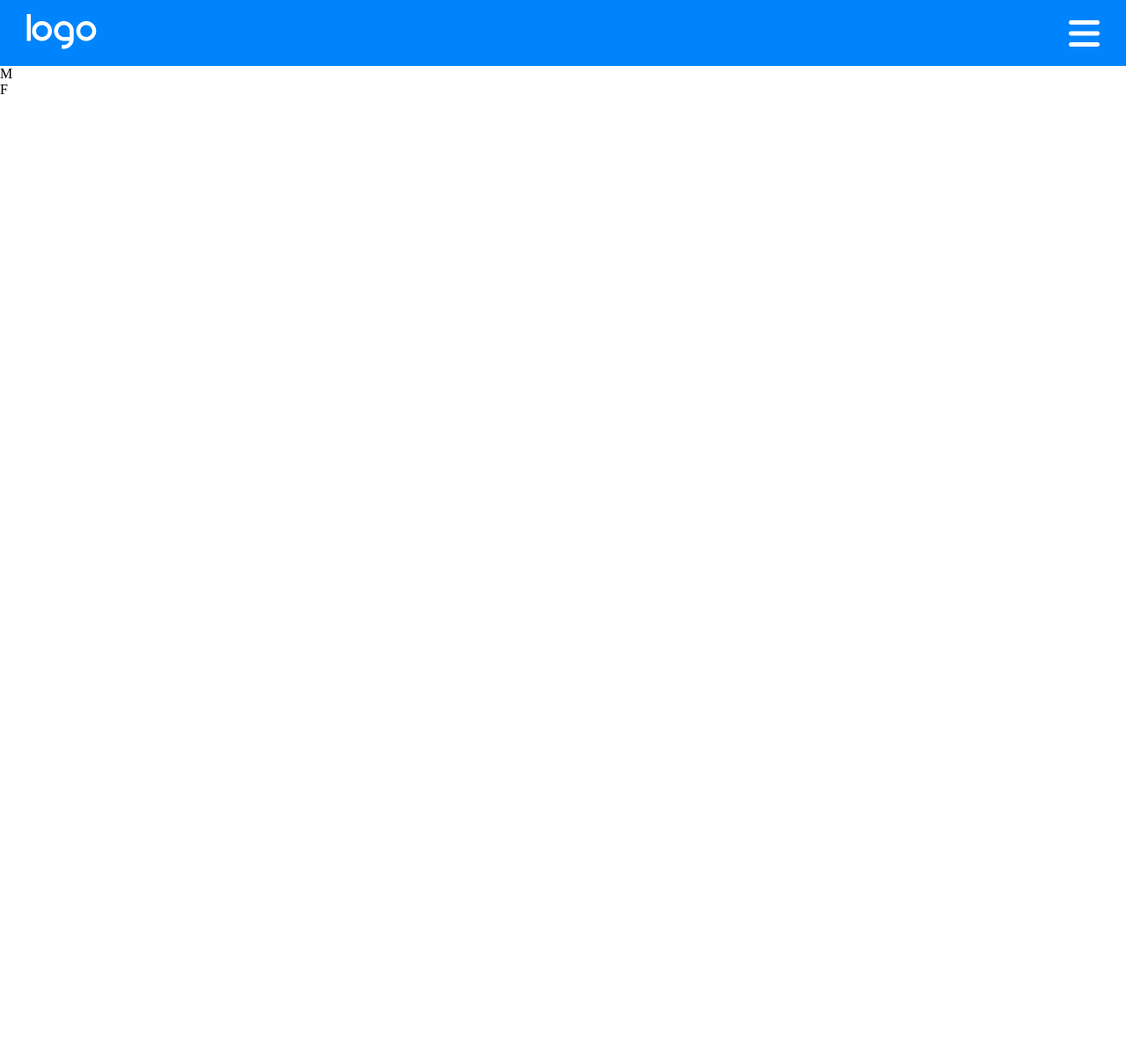
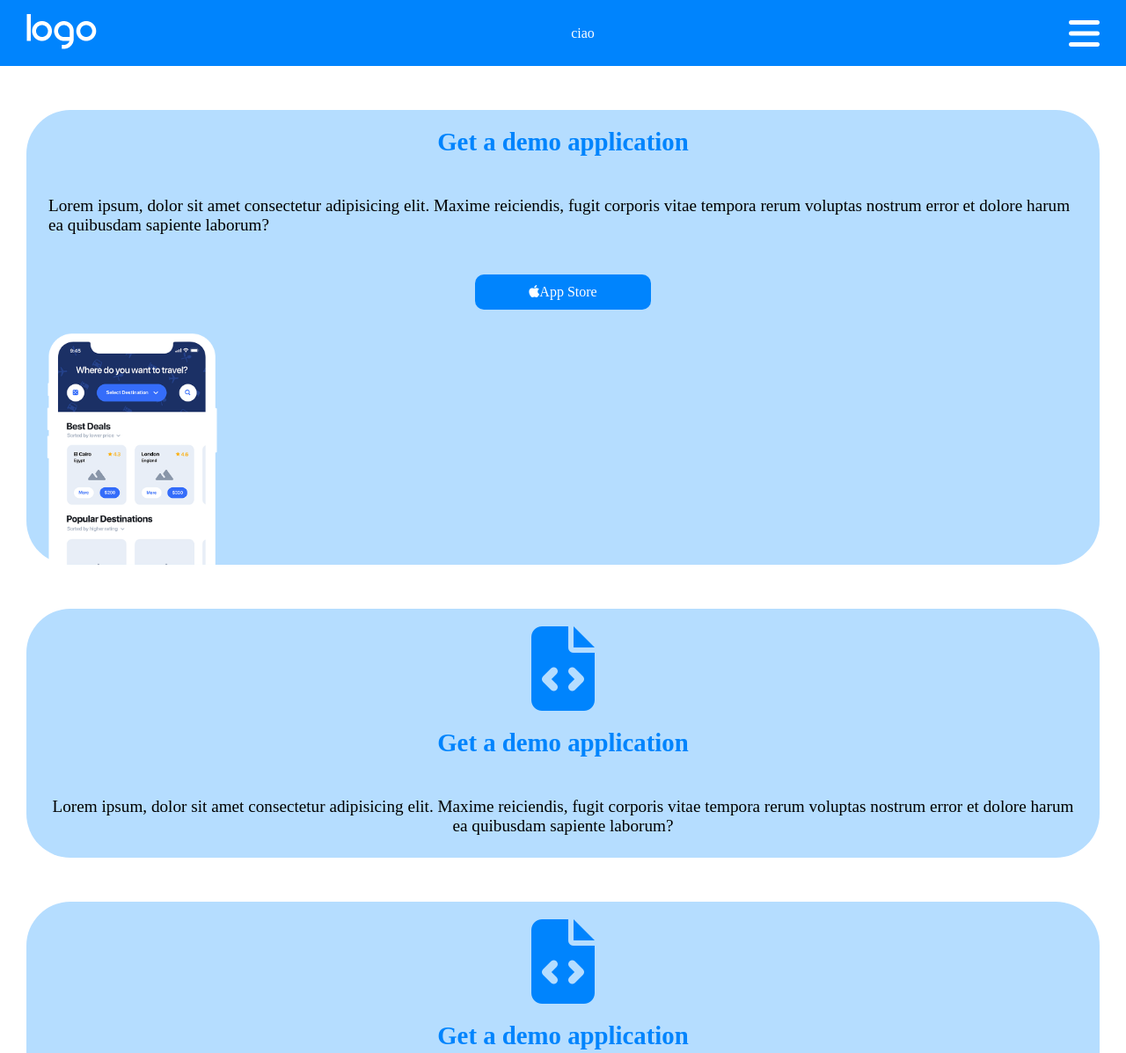
Before and after one commit to mikzanco/htmlcss-responsive-layout, a plain HTML site: page index.html in a window 1280 px wide. Shown: the top 1197 px of the page at 88% size. Before the commit the page ends 800 px from the top, so only its background shows below. Drawn offline with Linux system fonts and the light colour scheme.

Commit message:
add and fix first section

```diff
--- a/css/style.css
+++ b/css/style.css
@@ -14,6 +14,7 @@
   margin: 0 30px;
 }
 
+/* HEADER */
 
 header{
   background-color: #0084fd;
@@ -29,5 +30,108 @@ header .container{
 
 header .container .hamb i{
   font-size: 2.5rem;
+}
+
+header .container .nav{
+  justify-content: flex-end;
+}
+
+/* MAIN */
+
+/*/*/*/*/*/*/*  FIRST SECTION */*/*/*/*/*/*/
+
+section{
+  margin: 20px 0;
+}
+
+main section .container .box{
+  /* text-align: center; */
+  background-color: #b5ddff;
+  border-radius: 50px;
+  flex-direction: column;
+  margin: 50px auto;
+}
+
+main section .container .box h3{
+ color: #0084fd;
+ text-align: center;
+ margin: 20px 0;
+ font-size: 1.8rem;
+}
+
+main section .container .box p{
+  margin: 25px;
+  font-size: 1.2rem;
+ }
+
+
+
+main section .container .box .button{
+  background-color: #0084fd ;
+  width: 200px;
+  height: 40px;
+  border-radius: 10px;
   align-items: center;
+  justify-content: center;
+  margin: 20px auto;
 }
+
+main section .container .box .button a{
+  color: white;
+  text-decoration: none;
+  padding: 20px;
+}
+
+
+
+main section .container .box .img{
+  height: 270px;
+  width: 100%;
+}
+
+img{
+  justify-content: center;
+  height: 100%;
+}
+
+
+main section .container .box .big-s{
+  width: 100%;
+  justify-content: center;
+  margin-top: 20px;
+}
+
+main section .container .box .big-s i{
+  font-size: 6rem;
+  color: #0084fd;
+}
+
+main section .container .text{
+  text-align: center;
+}
+
+/////////*CLOSE SECTION */////////////
+
+
+
+
+
+
+/* FOOTER */
+
+footer{
+  background-color: #333333;
+  color: white;
+  height: 235px;
+}
+
+footer .container{
+  height: 100%;
+  align-items: center;
+  margin-top: 20px;
+}
+
+footer .container p{
+  margin: 20px 0 30px 0;
+
+}
--- a/index.html
+++ b/index.html
@@ -17,15 +17,62 @@
         <img src="img/logo.png" alt="logo">
       </div>
 
+
+      <div class="nav">
+        <nav>ciao</nav>
+      </div>
       <div class="hamb">
         <i class="fa-solid fa-bars"></i>
       </div>
     </div>
 
+  </header>
+  <main>
+
+    <section>
+      <div class="container">
+        <div class="box d-flex">
+          <h3>Get a demo application</h3>
+          <p>Lorem ipsum, dolor sit amet consectetur adipisicing elit. Maxime reiciendis, fugit corporis vitae tempora rerum voluptas nostrum error et dolore harum ea quibusdam sapiente laborum?</p>
+          <div class="button d-flex">
+            <a href="#"><i class="fa-brands fa-apple"></i>App Store</a>
+          </div>
+          <div class="img">
+            <img src="img/phone.png" alt="phone">
+          </div>
+
+        </div>
+        <div class="box text d-flex">
+          <div class="big-s d-flex"><i class="fa-solid fa-file-code big"></i></div>
+          <h3>Get a demo application</h3>
+          <p>Lorem ipsum, dolor sit amet consectetur adipisicing elit. Maxime reiciendis, fugit corporis vitae tempora rerum voluptas nostrum error et dolore harum ea quibusdam sapiente laborum?</p>
+        </div>
+        <div class="box text d-flex">
+          <div class="big-s d-flex"><i class="fa-solid fa-file-code big"></i></div>
+          <h3>Get a demo application</h3>
+          <p>Lorem ipsum, dolor sit amet consectetur adipisicing elit. Maxime reiciendis, fugit corporis vitae tempora rerum voluptas nostrum error et dolore harum ea quibusdam sapiente laborum?</p>
+        </div>
+        <div class="box text d-flex">
+          <div class="big-s d-flex"><i class="fa-solid fa-file-code big"></i></div>
+          <h3>Get a demo application</h3>
+          <p>Lorem ipsum, dolor sit amet consectetur adipisicing elit. Maxime reiciendis, fugit corporis vitae tempora rerum voluptas nostrum error et dolore harum ea quibusdam sapiente laborum?</p>
+        </div>
+        <div class="box text d-flex">
+          <div class="big-s d-flex"><i class="fa-solid fa-file-code big"></i></div>
+          <h3>Get a demo application</h3>
+          <p>Lorem ipsum, dolor sit amet consectetur adipisicing elit. Maxime reiciendis, fugit corporis vitae tempora rSerum voluptas nostrum error et dolore harum ea quibusdam sapiente laborum?</p>
+        </div>
+      </div>
+    </section>
 
 
-  </header>
-  <main>M</main>
-  <footer>F</footer>
+
+  </main>
+  <footer>
+    <div class="container">
+      <p>Lorem ipsum dolor sit amet, consectetur adipisicing elit. Accusamus, repudiandae architecto voluptate quo officia magnam quae nihil nobis adipisci hic?</p>
+      <span><a href="#">Lorem ipsum</a>scelerisque mauris pellentesque <a href="#">Booean careers</a></span>
+    </div>
+  </footer>
 </body>
 </html>
```
